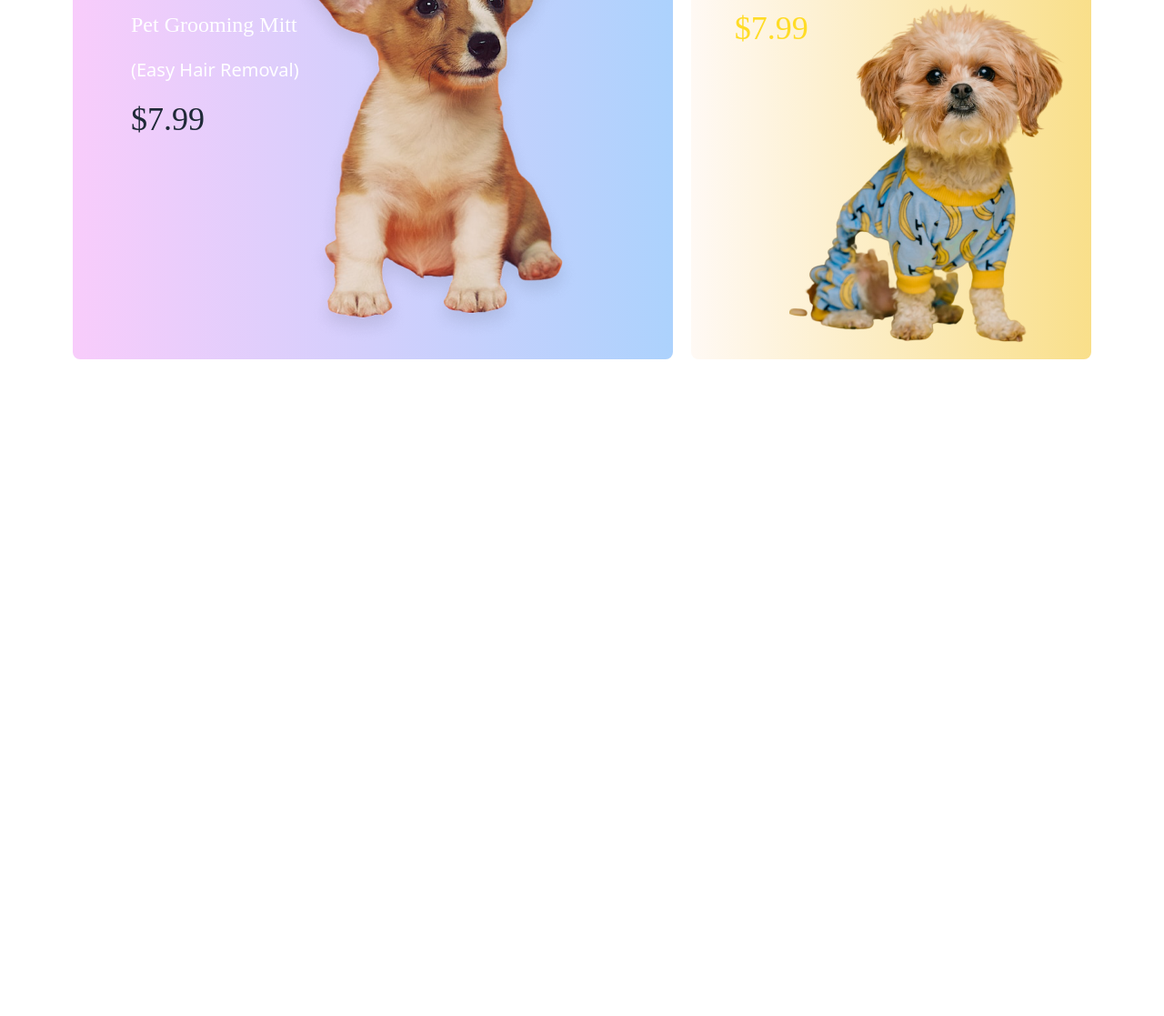
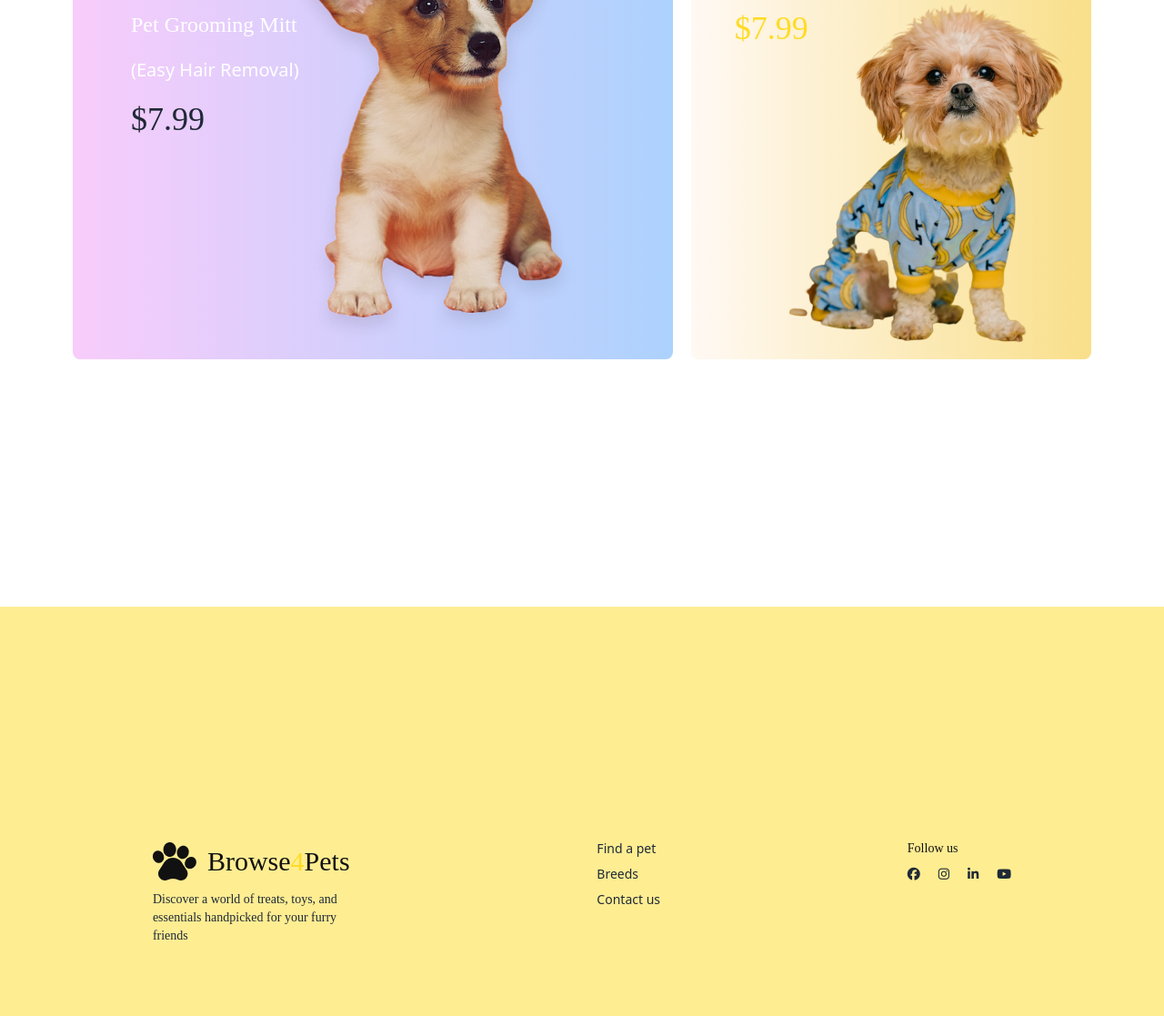
Before and after one commit to ariful324645/Assignment-03, a plain HTML site: page index.html in a window 1280 px wide. Shown: the part 2191-3308 px from the top of the page at 91% size. Before the commit the page ends 2670 px from the top, so only its background shows below. Drawn offline with nearby package versions, Linux system fonts and the light colour scheme; a web font is replaced by a local one.

Commit message:
added footer section

```diff
--- a/index.html
+++ b/index.html
@@ -249,7 +249,7 @@
         </div>
       </section>
     </header>
-    <main class="">
+    <main class="mb-52">
       <!-- first section -->
       <section
         class="lg:px-20 w-full mx-auto px-8 mt-8 bg-[#FFF9F4] mb-16 py-16"
@@ -487,6 +487,43 @@
         </div>
       </section>
     </main>
-    <footer></footer>
+
+    <!--footer section-->
+    <footer>
+      <!--first section-->
+      <div class="footer flex flex-col lg:flex-row justify-around  bg-[#FFDC2680] p-10 pt-40 lg:pt-64 h-full lg:h-[450px] ">
+        <nav>
+          <div class="flex  items-center gap-3">
+            <img src="./c1-assets/logo-footer.png" alt="" />
+            <a class=" text-[#111] font-sora text-3xl"
+              >Browse<span class="text-[#FFDC26]">4</span>Pets</a
+            >
+          </div>
+          <p class="font-sora text-sm">Discover a world of treats, toys, and <br> essentials handpicked for your furry <br> friends</p>
+        </nav>
+        <nav>
+
+          <a class="link link-hover">Find a pet</a>
+          <a class="link link-hover">Breeds</a>
+          <a class="link link-hover">Contact us</a>
+
+        </nav>
+        <nav>
+          <h6 class="text-[#111] font-sora text-sm">Follow us</h6>
+          <ul class="flex gap-5">
+            <a href=""><i class="fa-brands fa-facebook"></i></a>
+          <a href=""><i class="fa-brands fa-instagram"></i></a>
+          <a href=""><i class="fa-brands fa-linkedin-in"></i></a>
+          <a href=""><i class="fa-brands fa-youtube"></i></a>
+          </ul>
+
+        </nav>
+      </div>
+      <!--second section-->
+
+
+    </footer>
+
+
   </body>
 </html>
```
